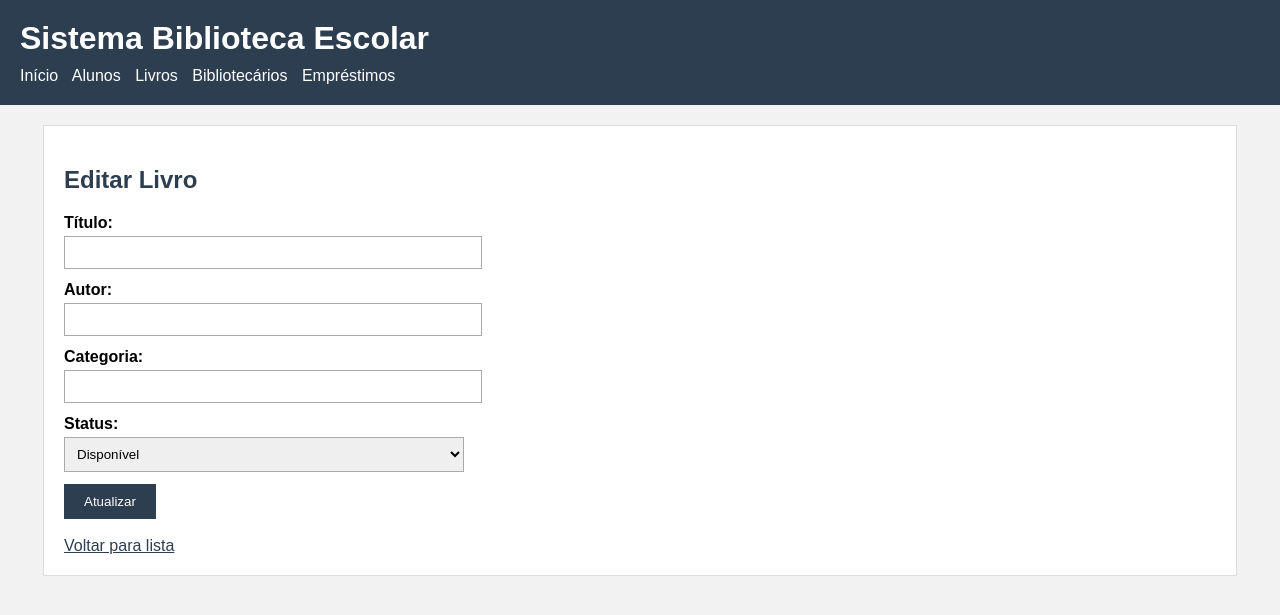
After one commit to yasminbarbosagoncalves-ui/projeto_biblioteca, a Flask app: page /livros/editar/1 in a window 1280 px wide. The commit adds this page. Shown: the top 615 px of the page. Run offline with Flask 3, Linux system fonts and the light colour scheme; data that the repository does not hold is empty.

Commit message:
“alteração”

```diff
--- a/app.py
+++ b/app.py
@@ -68,6 +68,105 @@ def cadastrar_aluno():
     except Exception as erro:
         return f"Erro ao cadastrar aluno: {erro}"
 
+    ## Rota CRUD aluno
+@app.route("/alunos/editar/<int:id_aluno>")
+def editar_aluno(id_aluno):
+    try:
+        conexao = conectar()
+        cursor = conexao.cursor(dictionary=True)
+
+
+        cursor.execute(
+            "SELECT * FROM aluno WHERE id_aluno = %s",
+            (id_aluno,)
+        )
+
+
+        aluno = cursor.fetchone()
+
+
+        cursor.close()
+        conexao.close()
+
+
+        return render_template("aluno_editar.html", aluno=aluno)
+
+
+    except Exception as erro:
+        return f"Erro ao carregar aluno: {erro}"
+
+
+
+
+@app.route("/alunos/atualizar/<int:id_aluno>", methods=["POST"])
+def atualizar_aluno(id_aluno):
+    try:
+        nome = request.form["nome"]
+        serie = request.form["serie"]
+        turma = request.form["turma"]
+        telefone = request.form["telefone"]
+
+
+        conexao = conectar()
+        cursor = conexao.cursor()
+
+
+        sql = """
+            UPDATE aluno
+            SET nome = %s,
+                serie = %s,
+                turma = %s,
+                telefone = %s
+            WHERE id_aluno = %s
+        """
+
+
+        valores = (nome, serie, turma, telefone, id_aluno)
+
+
+        cursor.execute(sql, valores)
+        conexao.commit()
+
+
+        cursor.close()
+        conexao.close()
+
+
+        return redirect("/alunos")
+
+
+    except Exception as erro:
+        return f"Erro ao atualizar aluno: {erro}"
+
+
+
+
+@app.route("/alunos/excluir/<int:id_aluno>")
+def excluir_aluno(id_aluno):
+    try:
+        conexao = conectar()
+        cursor = conexao.cursor()
+
+
+        cursor.execute(
+            "DELETE FROM aluno WHERE id_aluno = %s",
+            (id_aluno,)
+        )
+
+
+        conexao.commit()
+
+
+        cursor.close()
+        conexao.close()
+
+
+        return redirect("/alunos")
+
+
+    except Exception as erro:
+        return f"Erro ao excluir aluno: {erro}"
+
 # Rotas para livros
 @app.route("/livros")
 def listar_livros():
@@ -130,6 +229,105 @@ def cadastrar_livro():
 
     except Exception as erro:
         return f"Erro ao cadastrar livro: {erro}"
+@app.route("/livros/editar/<int:id_livro>")
+def editar_livro(id_livro):
+    try:
+        conexao = conectar()
+        cursor = conexao.cursor(dictionary=True)
+
+
+        cursor.execute(
+            "SELECT * FROM livro WHERE id_livro = %s",
+            (id_livro,)
+        )
+
+
+        livro = cursor.fetchone()
+
+
+        cursor.close()
+        conexao.close()
+
+
+        return render_template("livro_editar.html", livro=livro)
+
+
+    except Exception as erro:
+        return f"Erro ao carregar livro: {erro}"
+
+
+
+
+@app.route("/livros/atualizar/<int:id_livro>", methods=["POST"])
+def atualizar_livro(id_livro):
+    try:
+        titulo = request.form["titulo"]
+        autor = request.form["autor"]
+        categoria = request.form["categoria"]
+        status = request.form["status"]
+
+
+        conexao = conectar()
+        cursor = conexao.cursor()
+
+
+        sql = """
+            UPDATE livro
+            SET titulo = %s,
+                autor = %s,
+                categoria = %s,
+                status = %s
+            WHERE id_livro = %s
+        """
+
+
+        valores = (titulo, autor, categoria, status, id_livro)
+
+
+        cursor.execute(sql, valores)
+        conexao.commit()
+
+
+        cursor.close()
+        conexao.close()
+
+
+        return redirect("/livros")
+
+
+    except Exception as erro:
+        return f"Erro ao atualizar livro: {erro}"
+
+
+
+
+@app.route("/livros/excluir/<int:id_livro>")
+def excluir_livro(id_livro):
+    try:
+        conexao = conectar()
+        cursor = conexao.cursor()
+
+
+        cursor.execute(
+            "DELETE FROM livro WHERE id_livro = %s",
+            (id_livro,)
+        )
+
+
+        conexao.commit()
+
+
+        cursor.close()
+        conexao.close()
+
+
+        return redirect("/livros")
+
+
+    except Exception as erro:
+        return f"Erro ao excluir livro: {erro}"
+
+
 
 # Rotas para biliotecario
 @app.route("/bibliotecarios")
@@ -197,8 +395,103 @@ def cadastrar_bibliotecario():
     except Exception as erro:
         return f"Erro ao cadastrar bibliotecário: {erro}"
 
+@app.route("/bibliotecarios/editar/<int:id_bibliotecario>")
+def editar_bibliotecario(id_bibliotecario):
+    try:
+        conexao = conectar()
+        cursor = conexao.cursor(dictionary=True)
 
-    # Rotas para empréstimos
+
+        cursor.execute(
+            "SELECT * FROM bibliotecario WHERE id_bibliotecario = %s",
+            (id_bibliotecario,)
+        )
+
+
+        bibliotecario = cursor.fetchone()
+
+
+        cursor.close()
+        conexao.close()
+
+
+        return render_template(
+            "bibliotecario_editar.html",
+            bibliotecario=bibliotecario
+        )
+
+
+    except Exception as erro:
+        return f"Erro ao carregar bibliotecário: {erro}"
+
+
+
+
+@app.route("/bibliotecarios/atualizar/<int:id_bibliotecario>", methods=["POST"])
+def atualizar_bibliotecario(id_bibliotecario):
+    try:
+        nome = request.form["nome"]
+        email = request.form["email"]
+
+
+        conexao = conectar()
+        cursor = conexao.cursor()
+
+
+        sql = """
+            UPDATE bibliotecario
+            SET nome = %s,
+                email = %s
+            WHERE id_bibliotecario = %s
+        """
+
+
+        valores = (nome, email, id_bibliotecario)
+
+
+        cursor.execute(sql, valores)
+        conexao.commit()
+
+
+        cursor.close()
+        conexao.close()
+
+
+        return redirect("/bibliotecarios")
+
+
+    except Exception as erro:
+        return f"Erro ao atualizar bibliotecário: {erro}"
+
+
+
+
+@app.route("/bibliotecarios/excluir/<int:id_bibliotecario>")
+def excluir_bibliotecario(id_bibliotecario):
+    try:
+        conexao = conectar()
+        cursor = conexao.cursor()
+
+
+        cursor.execute(
+            "DELETE FROM bibliotecario WHERE id_bibliotecario = %s",
+            (id_bibliotecario,)
+        )
+
+
+        conexao.commit()
+
+
+        cursor.close()
+        conexao.close()
+
+
+        return redirect("/bibliotecarios")
+
+
+    except Exception as erro:
+        return f"Erro ao excluir bibliotecário: {erro}"
+# Rotas para empréstimos
 @app.route("/emprestimos")
 def listar_emprestimos():
     try:
@@ -239,6 +532,8 @@ def listar_emprestimos():
         return f"Erro ao listar empréstimos: {erro}"
 
 
+
+
 @app.route("/emprestimos/novo")
 def formulario_emprestimo():
     try:
@@ -272,6 +567,7 @@ def formulario_emprestimo():
 
     except Exception as erro:
         return f"Erro ao carregar formulário de empréstimo: {erro}"
+
 
 
 
@@ -335,5 +631,63 @@ def cadastrar_emprestimo():
         return f"Erro ao cadastrar empréstimo: {erro}"
 
 
+# Rota para devolução de livro
+@app.route("/emprestimos/devolver/<int:id_emprestimo>")
+def devolver_livro(id_emprestimo):
+
+
+    try:
+        conexao = conectar()
+        cursor = conexao.cursor(dictionary=True)
+
+
+        cursor.execute("""
+            SELECT id_livro
+            FROM emprestimo
+            WHERE id_emprestimo = %s
+        """, (id_emprestimo,))
+
+
+        emprestimo = cursor.fetchone()
+
+
+        if emprestimo:
+
+
+            id_livro = emprestimo["id_livro"]
+
+
+            cursor.execute("""
+                UPDATE emprestimo
+                SET
+                    data_devolucao = CURDATE(),
+                    status = 'Devolvido'
+                WHERE id_emprestimo = %s
+            """, (id_emprestimo,))
+
+
+            cursor.execute("""
+                UPDATE livro
+                SET status = 'Disponível'
+                WHERE id_livro = %s
+            """, (id_livro,))
+
+
+            conexao.commit()
+
+
+        cursor.close()
+        conexao.close()
+
+
+        return redirect("/emprestimos")
+
+
+    except Exception as erro:
+        return f"Erro ao devolver livro: {erro}"
+
+
+
+
 if __name__ == "__main__":
     app.run(debug=True)
--- a/static/css/style.css
+++ b/static/css/style.css
@@ -90,6 +90,7 @@ select {
 
 
 
+
 button {
     padding: 10px 20px;
     background-color: #2c3e50;
--- /dev/null
+++ b/templates/livro_editar.html
@@ -0,0 +1,50 @@
+{% extends "base.html" %}
+
+
+{% block conteudo %}
+
+
+<h2>Editar Livro</h2>
+
+
+<form method="POST" action="/livros/atualizar/{{ livro.id_livro }}">
+
+
+    <label>Título:</label>
+    <input type="text" name="titulo" value="{{ livro.titulo }}" required>
+
+
+    <label>Autor:</label>
+    <input type="text" name="autor" value="{{ livro.autor }}" required>
+
+
+    <label>Categoria:</label>
+    <input type="text" name="categoria" value="{{ livro.categoria }}">
+
+
+    <label>Status:</label>
+    <select name="status" required>
+        <option value="Disponível" {% if livro.status == 'Disponível' %}selected{% endif %}>
+            Disponível
+        </option>
+
+
+        <option value="Emprestado" {% if livro.status == 'Emprestado' %}selected{% endif %}>
+            Emprestado
+        </option>
+    </select>
+
+
+    <button type="submit">Atualizar</button>
+
+
+</form>
+
+
+<br>
+
+
+<a href="/livros">Voltar para lista</a>
+
+
+{% endblock %}
```
Also changed, not shown: templates/aluno_editar.html (added, +41 -0 lines), templates/alunos.html (+14 -1 lines), templates/bibliotecario_editar.html (added, +33 -0 lines), templates/bibliotecarios.html (+13 -0 lines), templates/emprestimos.html (+37 -1 lines), templates/livros.html (+13 -0 lines), templates/emprestimo_form.html (line endings or trailing spaces).
